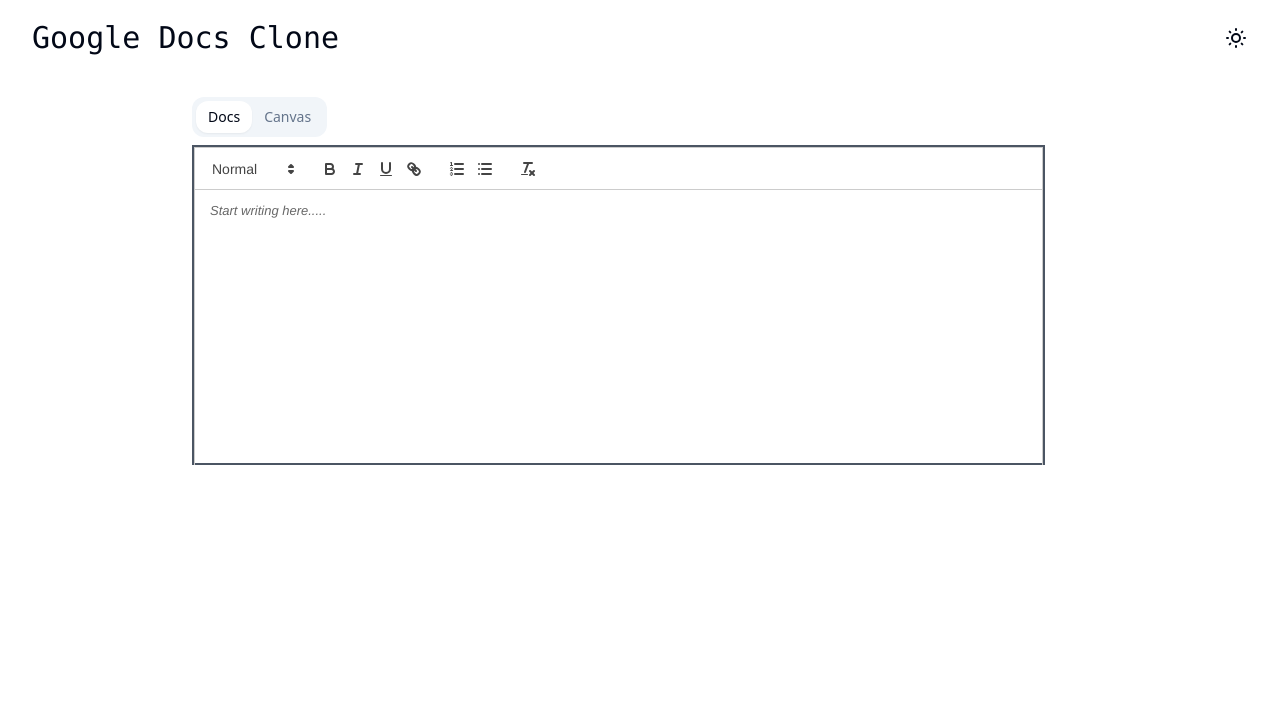
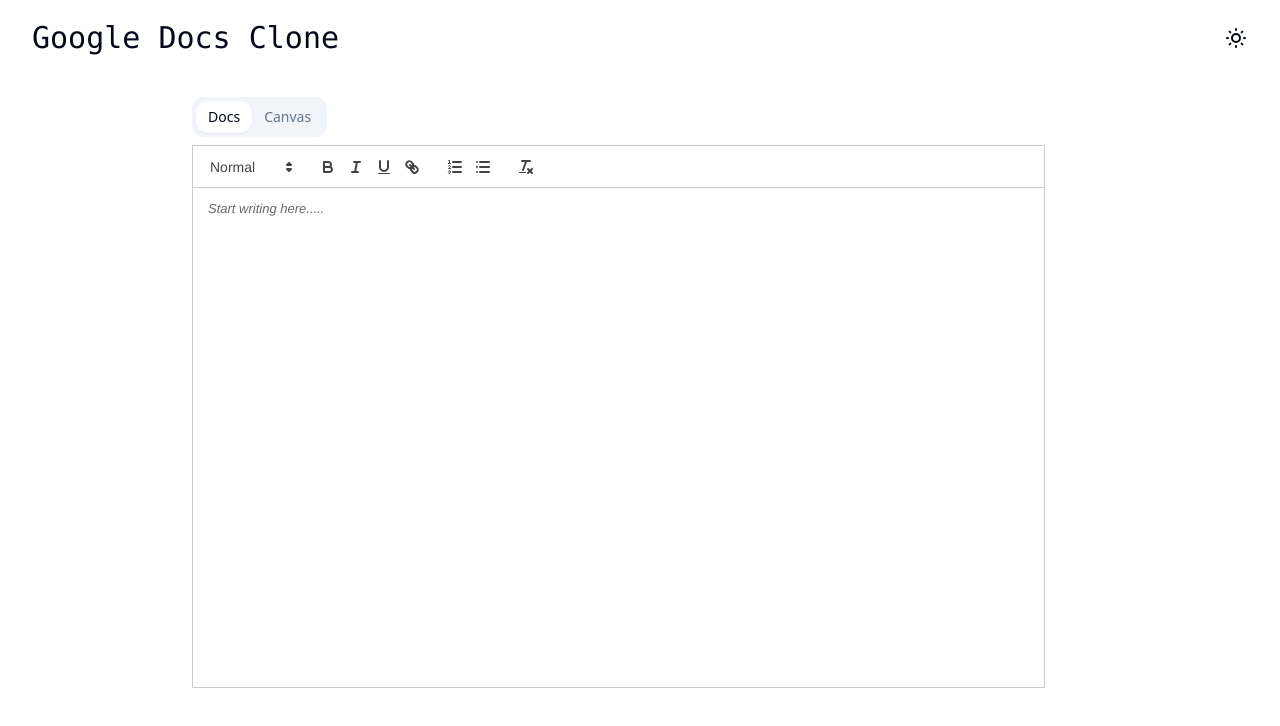
Before and after one commit to shreyas0924/socket-app, a React (Vite) app in the folder client/: page / in a window 1280 px wide. Shown: the top 726 px of the page. Built offline with nearby package versions, Linux system fonts and the light colour scheme; no server answers.

Commit message:
Docs format done

```diff
--- a/client/src/App.tsx
+++ b/client/src/App.tsx
@@ -29,14 +29,10 @@
     }
   }, [])
 
-  const handleTextChange = (newText: string) => {
+  const handleTextChange = (newText: string, event: KeyboardEvent) => {
+    event.preventDefault()
     setText(newText)
     socket.emit('send-doc', { text: newText })
-  }
-  const handleKeyPress = (event: React.KeyboardEvent<HTMLTextAreaElement>) => {
-    if (event.key === 'Enter') {
-      event.preventDefault()
-    }
   }
 
   return (
@@ -52,7 +48,10 @@
               Canvas
             </TabsTrigger>
           </TabsList>
-          <TabsContent value='docs' className='w-screen'>
+          <TabsContent
+            value='docs'
+            className='w-screen h-screen dark:text-white'
+          >
             {/* <Textarea
               className='w-2/3 rounded-2xl'
               value={text}
@@ -60,12 +59,11 @@
               aria-autocomplete='inline'
             /> */}
             <ReactQuill
-              className='w-2/3  dark:text-gray-300  border-2 border-gray-600 '
+              className='w-2/3  dark:text-gray-300  '
               value={text}
               onChange={handleTextChange}
               placeholder='Start writing here.....'
-              style={{ height: '320px' }}
-              onKeyPress={handleKeyPress}
+              style={{ height: '500px' }}
             />
           </TabsContent>
           <TabsContent value='canvas'>
```
